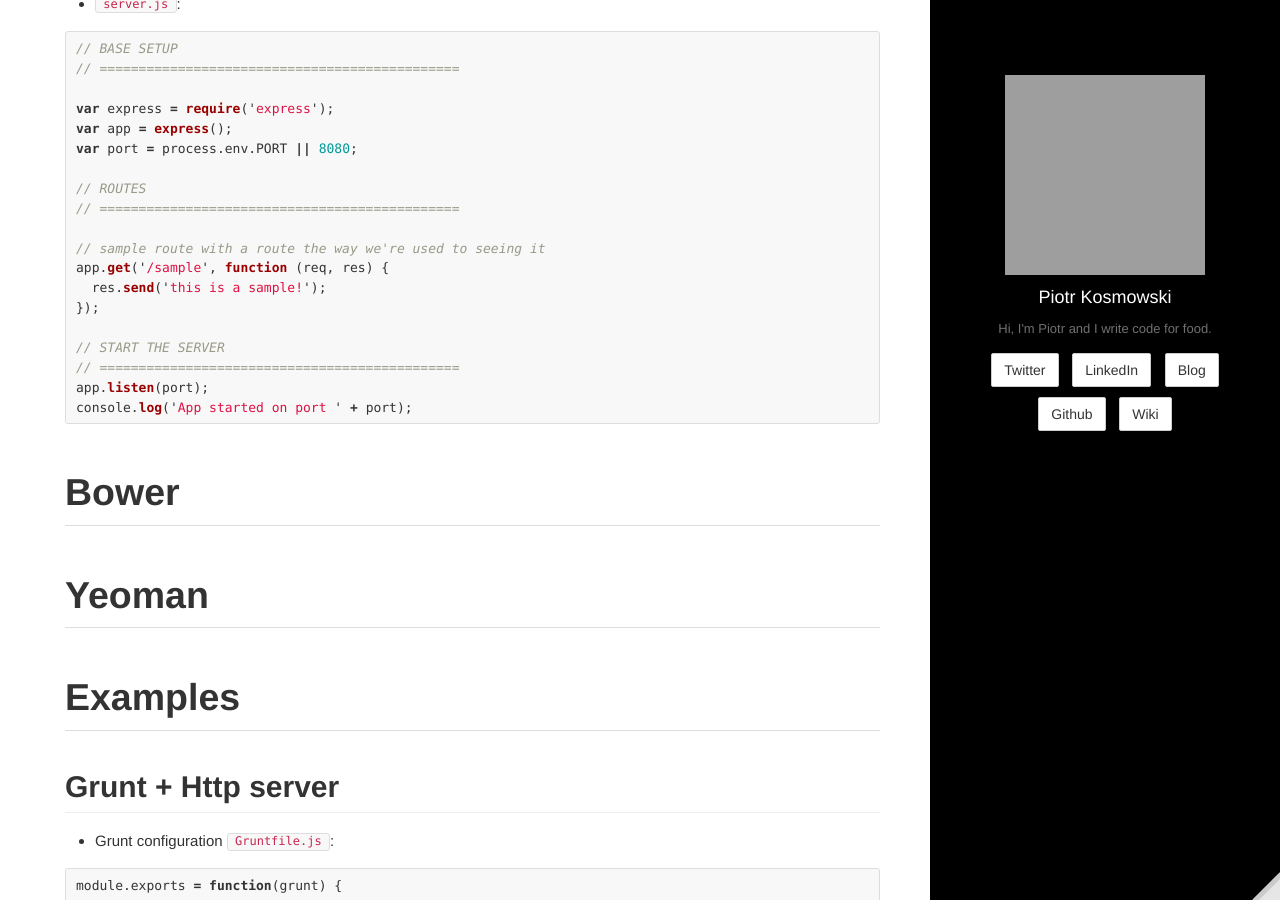
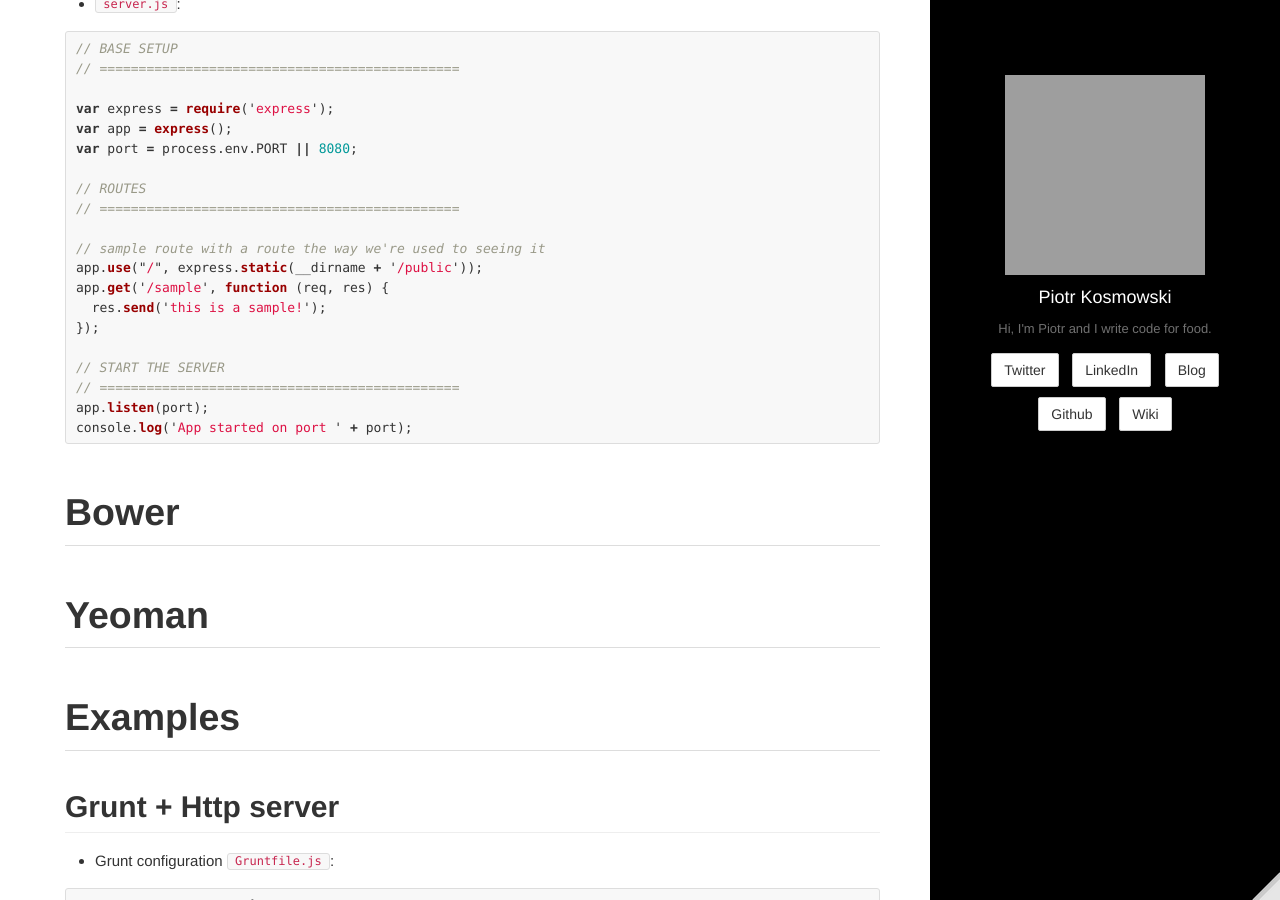
Before and after one commit to kospiotr/kospiotr.github.io, a Jekyll site: the page built from wiki/node-js.md, in a window 1280 px wide and 900 px high, scrolled down 4313 px. Built offline with Jekyll 4.4.1, drawn with Linux system fonts in a browser that asks for light colours; Markdown is read by kramdown in place of the engine named in the settings; grey boxes are pictures that could not be loaded.

Commit message:
Update node-js.md

```diff
--- a/wiki/node-js.md
+++ b/wiki/node-js.md
@@ -195,6 +195,7 @@ var port = process.env.PORT || 8080;
 // ==============================================
 
 // sample route with a route the way we're used to seeing it
+app.use("/", express.static(__dirname + '/public'));
 app.get('/sample', function (req, res) {
   res.send('this is a sample!');
 });
```
